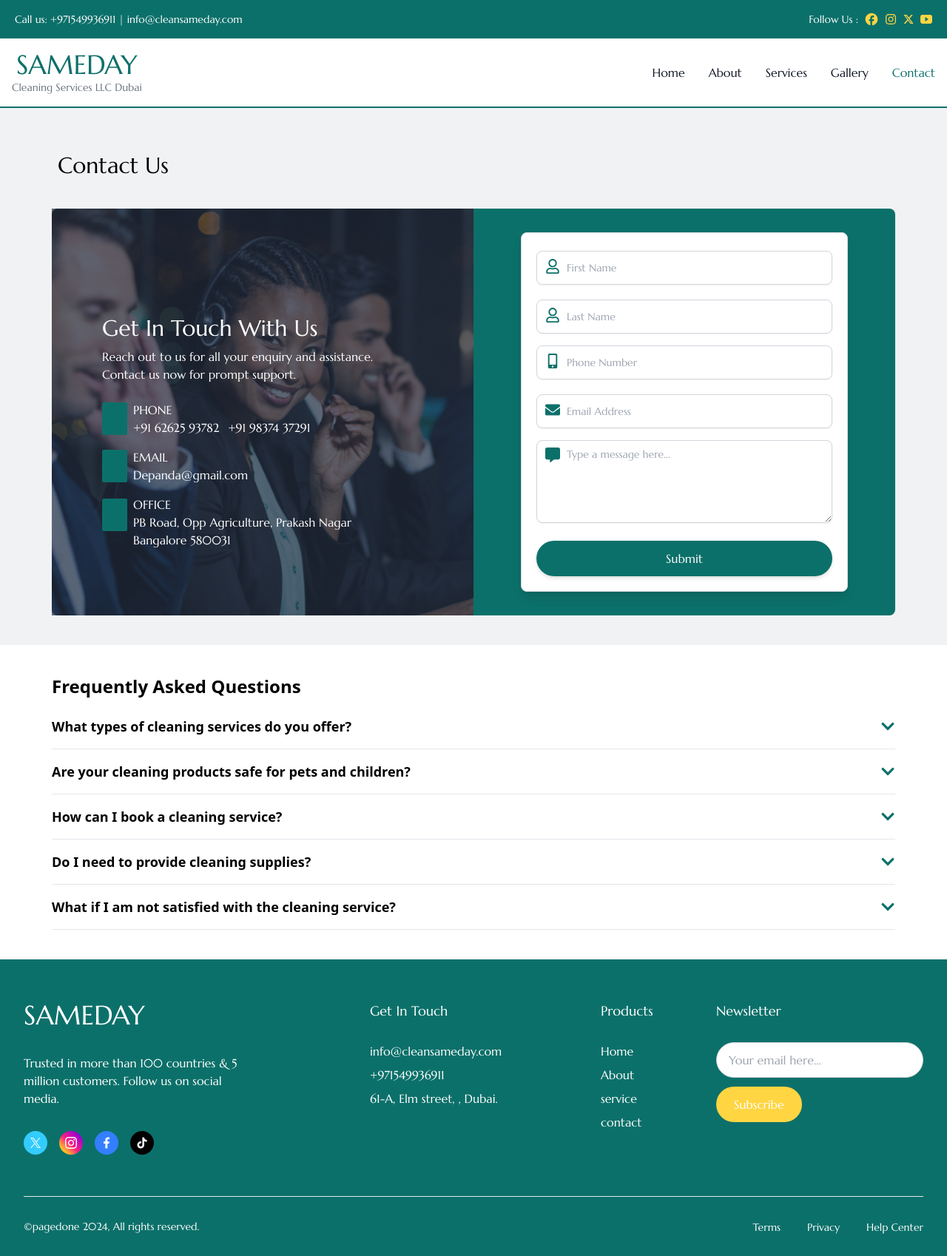
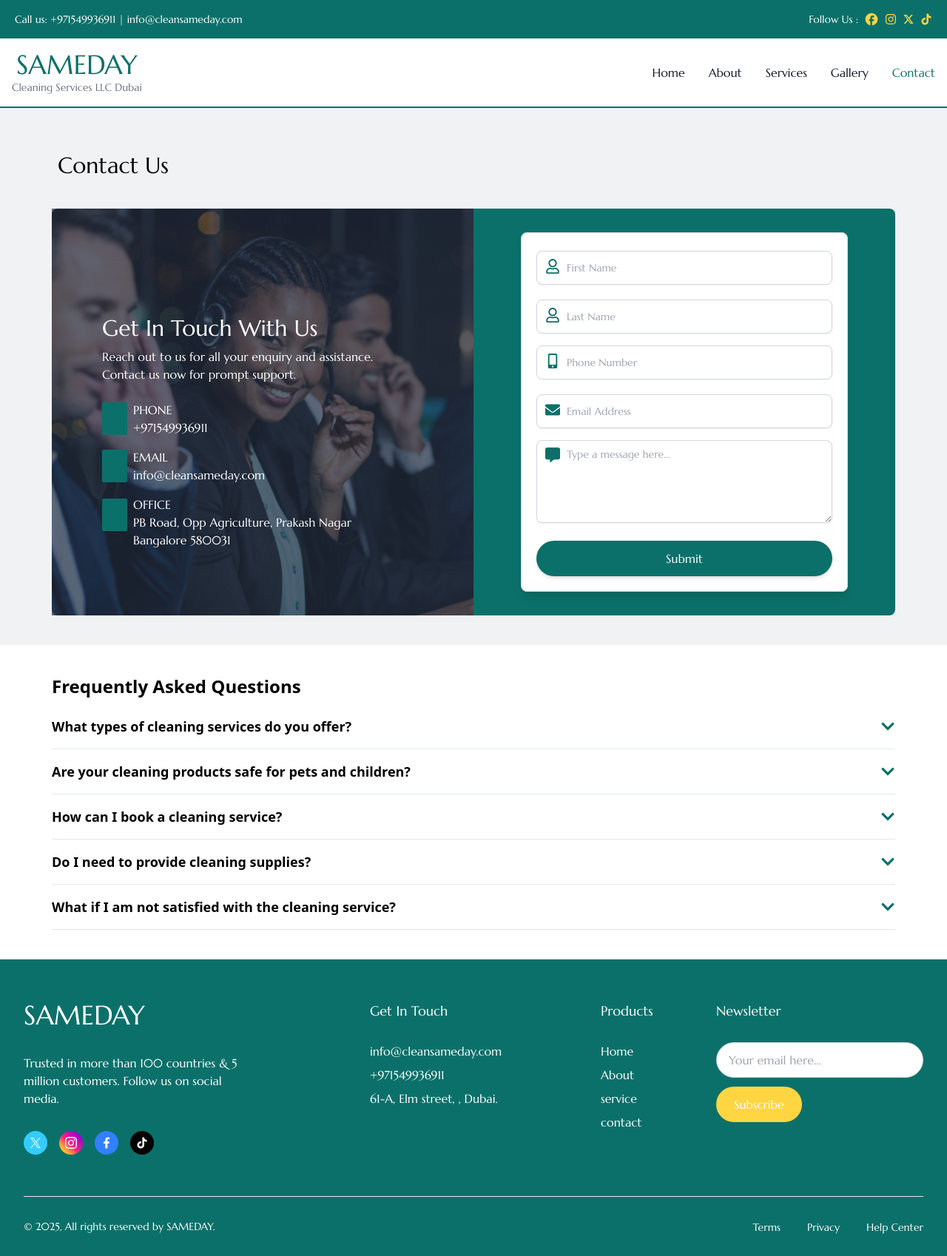
Before and after one commit to md-hafeez-16/cleansameday-Frontend, a React (Vite) app: page /contact in a window 1280 px wide. Shown: the whole page at 74% size. Built offline with nearby package versions, Linux system fonts and the light colour scheme; some icons are missing; a web font is replaced by a local one.

Commit message:
changess

```diff
--- a/src/components/Footer.jsx
+++ b/src/components/Footer.jsx
@@ -341,8 +341,7 @@ const Footer = () => {
         <div className="py-7 border-t border-gray-200">
           <div className="flex items-center justify-center flex-col lg:justify-between lg:flex-row">
             <span className="text-sm text-white ">
-              ©<a href="https://pagedone.io/">pagedone</a> 2024, All rights
-              reserved.
+              ©<a href=""></a> 2025, All rights reserved by SAMEDAY.
             </span>
             <ul className="flex items-center gap-9 mt-4 lg:mt-0">
               <li>
--- a/src/components/Header.jsx
+++ b/src/components/Header.jsx
@@ -5,6 +5,7 @@ import { TiSocialTwitterCircular } from "react-icons/ti";
 import { IoLogoYoutube } from "react-icons/io";
 import { MdFacebook } from "react-icons/md";
 import { RiTwitterXFill } from "react-icons/ri";
+import { IoLogoTiktok } from "react-icons/io5";
 
 const Header = () => {
   return (
@@ -29,7 +30,7 @@ const Header = () => {
             <MdFacebook className="md:w-5 md:h-5 cursor-pointer text-secondary" />
             <FaInstagram className="md:w-4 md:h-4 cursor-pointer text-secondary" />
             <RiTwitterXFill className="w-4 h-4 cursor-pointer text-secondary" />
-            <IoLogoYoutube className="md:w-4 md:h-4 cursor-pointer text-secondary" />
+            <IoLogoTiktok className="md:w-4 md:h-4 cursor-pointer text-secondary" />
           </p>
         </div>
       </div>
--- a/src/components/NavBar.jsx
+++ b/src/components/NavBar.jsx
@@ -15,10 +15,7 @@ const NavBar = () => {
   return (
     <nav className="bg-white border-b-2 border-primary font-marcellus">
       <div className="max-w-screen-xl flex flex-wrap items-center justify-between mx-auto p-4">
-        <a
-          href="https://flowbite.com/"
-          className="flex items-center space-x-3 rtl:space-x-reverse"
-        >
+        <a href="" className="flex items-center space-x-3 rtl:space-x-reverse">
           <div className="flex flex-col">
             <span className="self-center text-4xl font-medium text-primary whitespace-nowrap">
               SAMEDAY
--- a/src/pages/components/Testimonial.jsx
+++ b/src/pages/components/Testimonial.jsx
@@ -104,7 +104,7 @@ const Testimonial = () => {
     <div className="max-w-7xl mx-auto py-8">
       <Slider {...settings}>
         {testimonials.map((testimonial) => (
-          <div key={testimonial.id} className="p-4">
+          <div key={testimonial.id} className="p-4 cursor-pointer">
             <div className="relative overflow-hidden bg-gradient-to-r from-[#0C706A] to-[#145E58] rounded-xl shadow-2xl p-8 text-white h-full">
               <div className="absolute top-0 left-0 w-full h-full bg-white opacity-10 transform -skew-x-12"></div>
               <div className="relative z-10">
--- a/src/pages/contactus/components/ContactUs.jsx
+++ b/src/pages/contactus/components/ContactUs.jsx
@@ -117,8 +117,8 @@ const ContactUs = () => {
                       PHONE
                     </h1>
                     <div className="flex flex-col lg:flex-row md:gap-3 text-[#FFFFFF] font-normal md:text-base text-sm">
-                      <p>+91 62625 93782</p>
-                      <p>+91 98374 37291</p>
+                      <p>+971549936911 </p>
+                      {/* <p>+91 98374 37291</p> */}
                     </div>
                   </div>
                 </div>
@@ -132,7 +132,7 @@ const ContactUs = () => {
                     </h1>
                     <div className="flex gap-3 text-[#FFFFFF] font-normal text-base">
                       <h1 className="md:text-base text-sm font-normal text-[#FFFFFF]">
-                        Depanda@gmail.com
+                        info@cleansameday.com
                       </h1>
                     </div>
                   </div>
--- a/src/pages/servicedetails/components/ServiceDetails.jsx
+++ b/src/pages/servicedetails/components/ServiceDetails.jsx
@@ -6,7 +6,7 @@ import img2 from "../../../assets/images/villaclean.jpg";
 const ServiceDetails = () => {
   return (
     <>
-      <div className="max-w-7xl mx-auto font-marcellus font-medium">
+      <div className="max-w-7xl mx-auto font-marcellus font-medium p-5">
         <div className="mb-5">
           <p className="md:text-sm text-xs mb-1">BOOK SERVICE</p>
           <h1 className="md:text-3xl text-lg">
```
